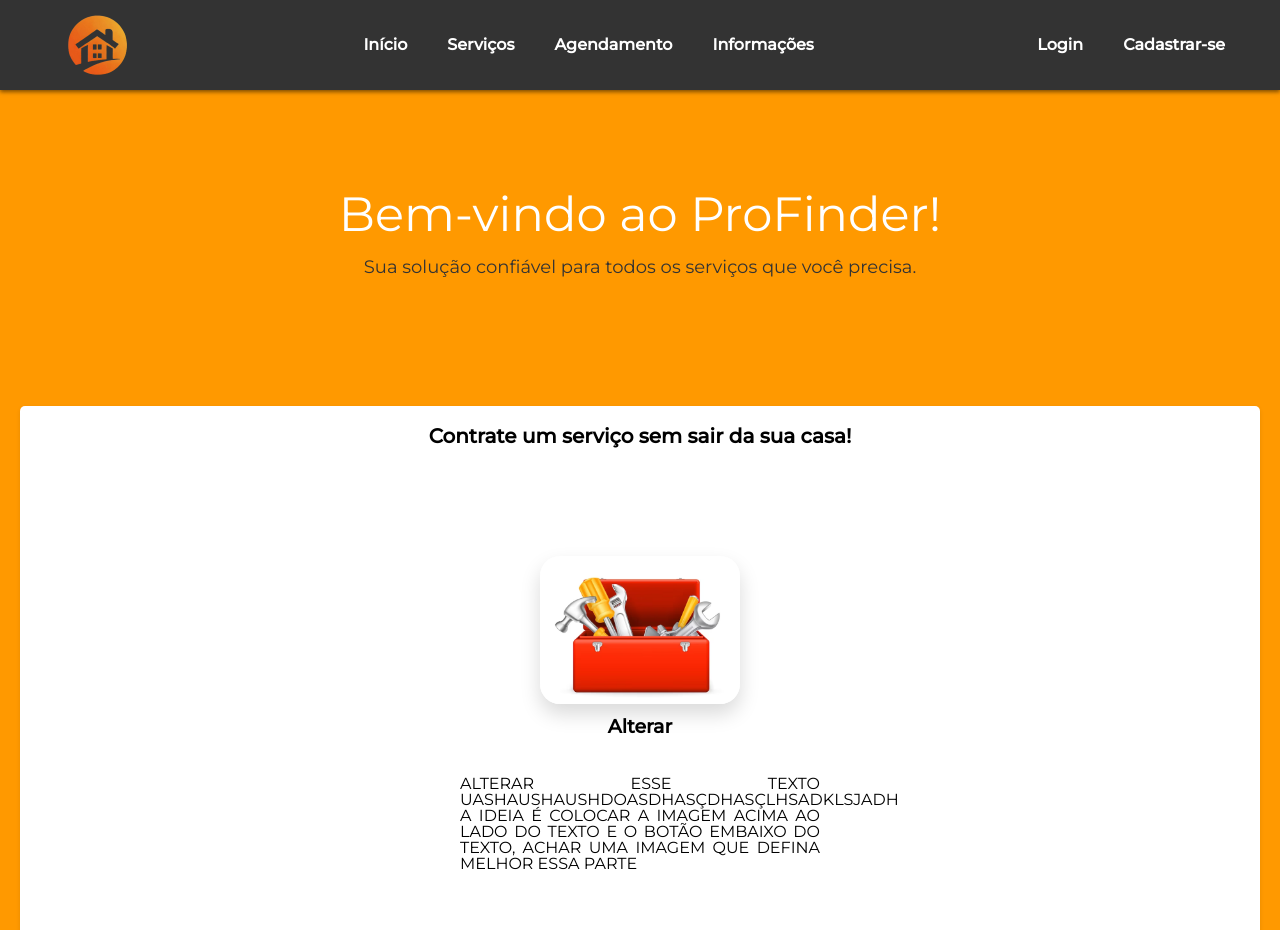
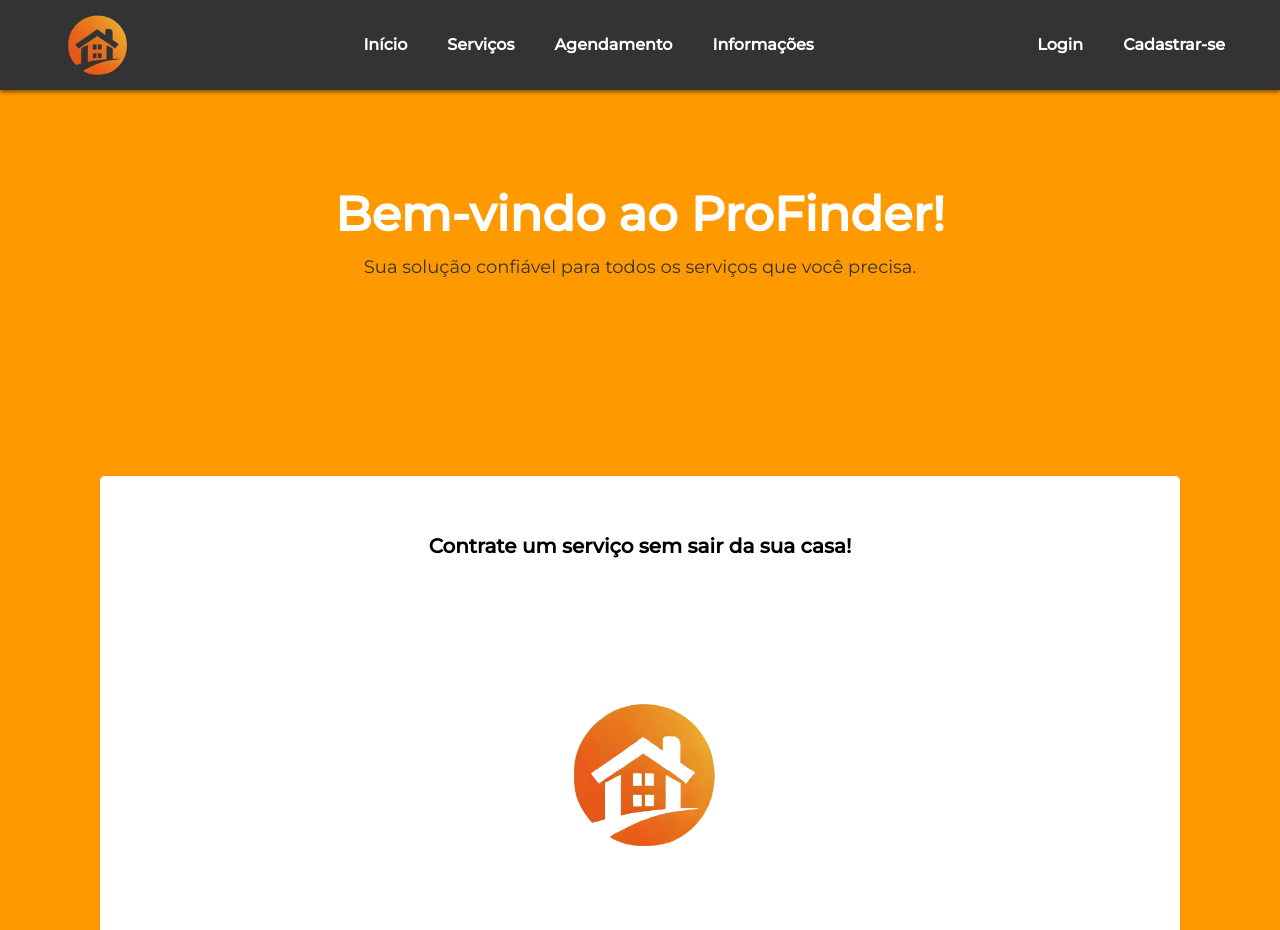
Before and after one commit to TCC2023/profinderfrontend, a React (Create React App) app: page / in a window 1280 px wide. Shown: the top 930 px of the page. Built offline with nearby package versions, Linux system fonts and the light colour scheme.

Commit message:
30/11/2023

```diff
--- a/src/components/header/header.jsx
+++ b/src/components/header/header.jsx
@@ -30,7 +30,7 @@ function Cabecalho() {
           <div className="direita">
             <ul>
               <li><Link to="/login">Login</Link></li>
-              <li><Link to="/cadusuario">Cadastrar-se</Link></li>
+              <li><Link to="/cadUsuario">Cadastrar-se</Link></li>
             </ul>
           </div>
         </nav>
--- a/src/components/pages/contato/contato.css
+++ b/src/components/pages/contato/contato.css
@@ -1,11 +1,5 @@
 .contatos {
-    margin: 50px;
     display: flex;
-    justify-content: center;
-    align-items: center;
-    text-align: center;
-    padding: 0px 0;
-    margin: 0 20px;
     background-color: #fff;
     border-radius: 5px;
     padding: 20px;
@@ -19,13 +13,12 @@
 }
 .contatos h2 {
     font-size: 30px;
-
     font-weight: bold;
     margin-bottom: 20px;
     color: black;
 }
 .contall {
-    width: 100%;
+    width: 80%;
     display:flex;
     justify-content: center;
     align-items: center;
@@ -33,11 +26,8 @@
     width: 100%;
 }
 .contatoinfo {
-    display: flex;
-    justify-content: center;
-
-    flex-direction: row;
-
+    flex-direction: 'row';
+    justify-content: 'space-between';
 }
 .tipocontato {
     padding: 0px 270px 0px 0px;
--- a/src/components/pages/home/home.css
+++ b/src/components/pages/home/home.css
@@ -20,10 +20,11 @@
     font-size: 48px;
     margin-bottom: 20px;
     color: #fff;
+    font-weight: bold;
 }
 .topo_pagina p {
     font-size: 18px;
-    margin-bottom: 30px;
+    margin-bottom: 0px;
     color: #333
 }
 /* Estilos para a seção de serviços*/
@@ -37,24 +38,19 @@ section div {
 }
 .content {
     text-align: center;
+    justify-content: center;
     padding: 80px 0;
-    display: inline-block;
-    margin: 0 20px;
+    margin: 100px;
     background-color: #fff;
     border-radius: 5px;
     padding: 20px;
     box-shadow: 0px 2px 4px rgba(0, 0, 0, 0.1);
 }
 .content h2 {
+    margin: 40px;
     font-size: 20px;
     font-weight: bold;
-    margin-bottom: 40px;
-    color: black;
-}
-.content h3 {
-    font-size: 19px;
-    font-weight: bold;
-    margin-bottom: 40px;
+    margin-bottom: 0px;
     color: black;
 }
 .content p {
@@ -64,13 +60,11 @@ section div {
 }
 .content img {
     max-width: 100%;
-    height: auto;
+    height: 300px;
     margin-bottom: 20px;
-    border-radius: 20px;
-    box-shadow: 0 10px 20px rgba(0, 0, 0, 0.15);
+    border-radius: 10px;
     display: inline-block;
     margin: 10px;
-    width: 200px;
 }
 /* Estilos para a seção "Sobre Nós" e "Contato" */
 .fim_pagina {
--- a/src/components/pages/home/home.jsx
+++ b/src/components/pages/home/home.jsx
@@ -8,9 +8,9 @@ import Rodape from "../../footer/footer";
 import './home.css';
 import "react-responsive-carousel/lib/styles/carousel.min.css";
 
-import ferramentas from '../../../imagens/ferramentas.png';
 import sobre from '../../../imagens/icons/sobre.png';
 import contato from '../../../imagens/icons/contato.png';
+import logo from '../../../imagens/icons/logo.png';
 
 function Home() {
     return (
@@ -23,11 +23,9 @@ function Home() {
             </section>
             <section className="content">
                 <h2>Contrate um serviço sem sair da sua casa!</h2>
-
                 <div className="home-contratar">
-                    <img className="imgcontratar" src={ferramentas} alt="contratar" />
-                    <h3>Alterar</h3>
-                    <p>ALTERAR ESSE TEXTO UASHAUSHAUSHDOASDHASÇDHASÇLHSADKLSJADH A IDEIA É COLOCAR A IMAGEM ACIMA AO LADO DO TEXTO E O BOTÃO EMBAIXO DO TEXTO, ACHAR UMA IMAGEM QUE DEFINA MELHOR ESSA PARTE</p>
+                    <img className="imgcontent" src={logo} />
+                    <p>Somos uma plataforma simples que conecta clientes a prestadores de serviço qualificados. Na homepage, você encontrará uma pesquisa fácil para encontrar profissionais. Explore perfis e solicite orçamentos diretamente. Nosso foco é na eficiência e simplicidade, proporcionando uma experiência direta e sem complicações.</p>
                     <div className="btnservico">
                     <Link to="/servicos" className="btn btn-primary">Buscar serviços.</Link>
                     </div>
--- a/src/components/pages/sobre/sobre.css
+++ b/src/components/pages/sobre/sobre.css
@@ -4,15 +4,10 @@
     justify-content: center;
     align-items: center;
     text-align: center;
-    padding: 0px 0;
-    margin: 0 20px;
     background-color: #fff;
     border-radius: 5px;
     padding: 20px;
     box-shadow: 0px 2px 4px rgba(0, 0, 0, 0.1);
-}
-.sobrenos {
-    margin: 50px;
 }
 .sobrenos h2 {
     font-size: 32px;
@@ -41,5 +36,6 @@
 .icone {
     align-items: center;
     margin: 20px;
+    margin-bottom: 0px;
 
 }
```
Also changed, not shown: src/imagens/trabs.png (added).
